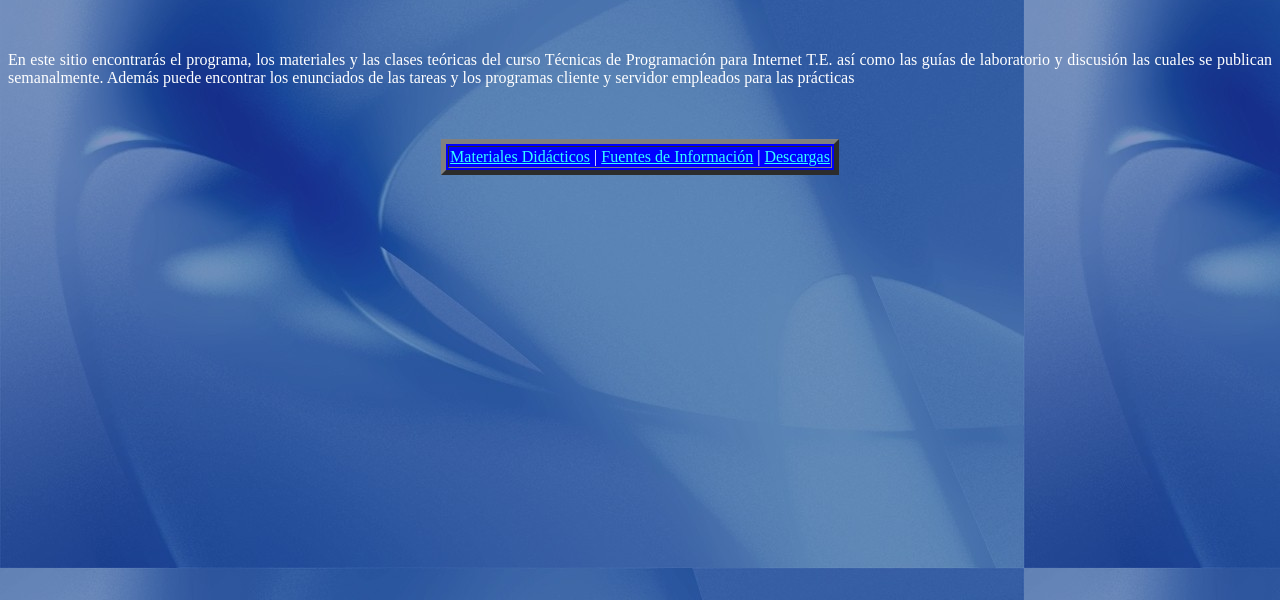
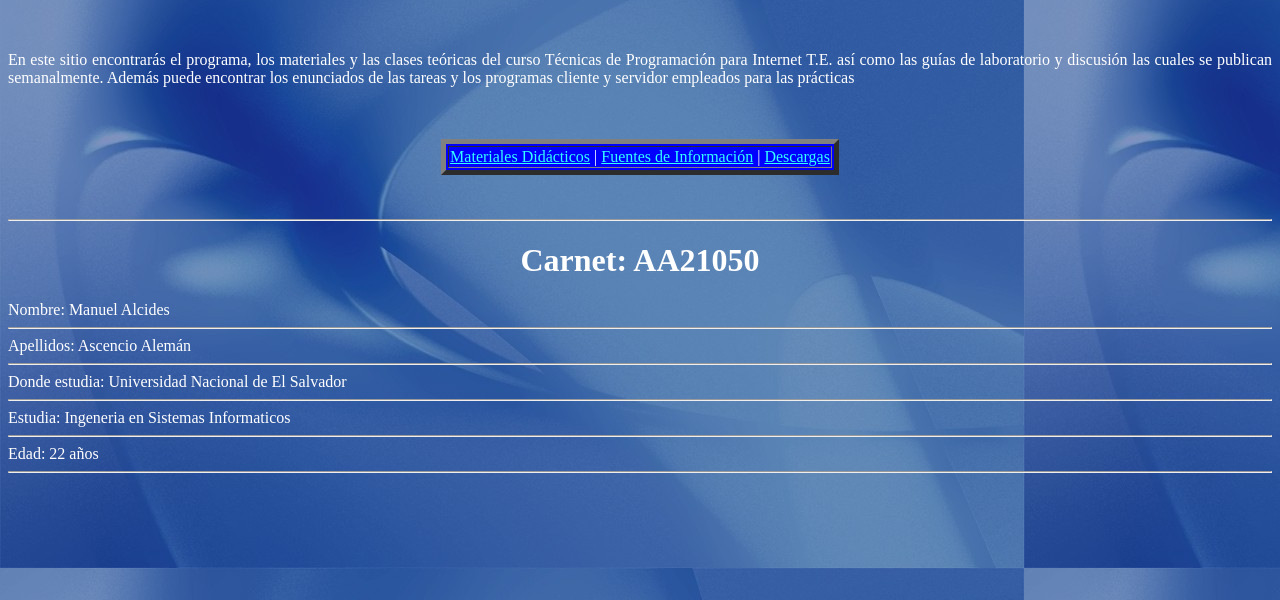
Before and after one commit to manuel0406/guia21c, a plain HTML site: page index.html in a window 1280 px wide. Shown: the part 200-800 px from the top of the page. Drawn offline with Linux system fonts and the light colour scheme.

Commit message:
Update index.html
Se agregaron los datos personales

```diff
--- a/index.html
+++ b/index.html
@@ -3,7 +3,7 @@
  <HEAD>
   <TITLE>
     T&Eacute;CNICAS DE PROGRAMACI&Oacute;N PARA INTERNET (T.E.) - P&Aacute;GINA PRINCIPAL  </TITLE>
-   <META HTTP-EQUIV="Content-type" CONTENT="text/html; charset=ISO-8859-1">
+   <META HTTP-EQUIV="Content-type" CONTENT="text/html; charset= UTF-8">
    <META HTTP-EQUIV="Expires" CONTENT="0">
    <META NAME="author" CONTENT="Tecnicas de Programacion para Internet T.E.">
    <META NAME="keywords" CONTENT="tecnicas programacion internet asignatura carrera ingenieria sistemas informaticos">
@@ -54,5 +54,27 @@
 </CENTER>
 <BR>
 <BR>
+
+
+  <hr>
+  <div class="container bg-light py-2">
+    <h1 align="CENTER" class="text-center ">Carnet: AA21050</h1>
+    <label for="nombre" class="form-label fw-bold">Nombre: </label>
+    <span>Manuel Alcides</span>
+    <hr>
+    <label for="nombre" class="form-label fw-bold">Apellidos: </label>
+    <span>Ascencio Alemán</span>
+    <hr>
+    <label for="nombre" class="form-label fw-bold">Donde estudia: </label>
+    <span>Universidad Nacional de El Salvador</span>
+    <hr>
+    <label for="nombre" class="form-label fw-bold">Estudia: </label>
+    <span>Ingeneria en Sistemas Informaticos</span>
+    <hr>
+    <label for="nombre" class="form-label fw-bold">Edad: </label>
+    <span>22 años</span>
+    <hr>
+
+</div>
 </BODY>
 </HTML>
```
